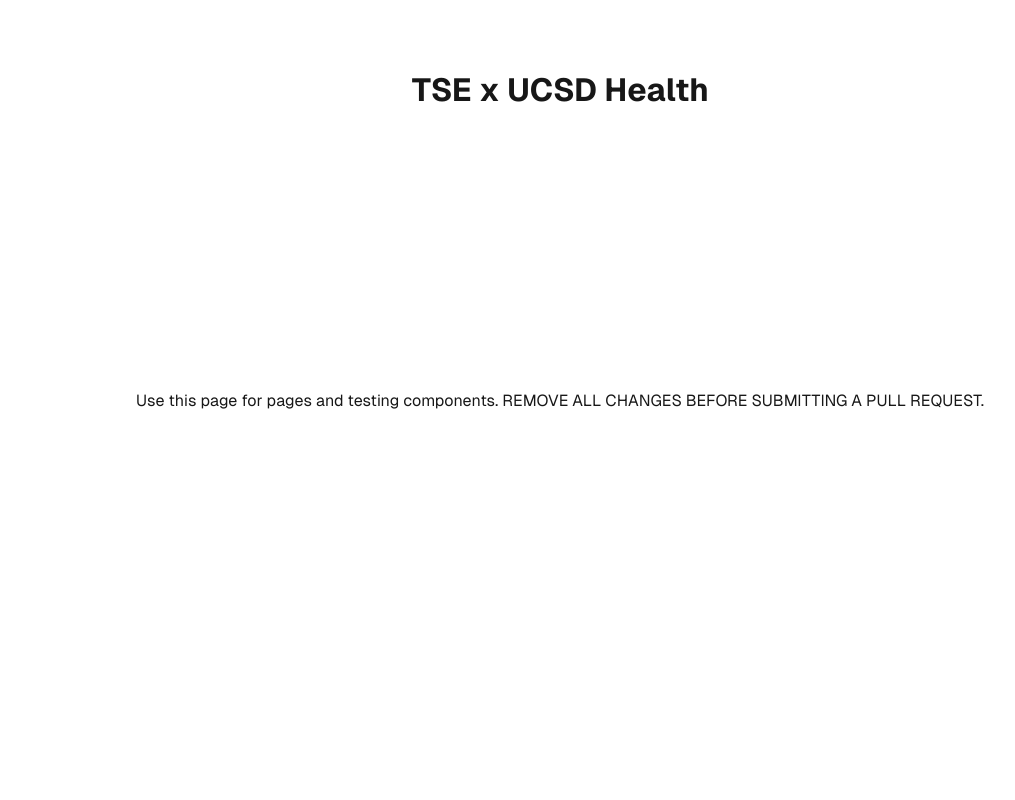
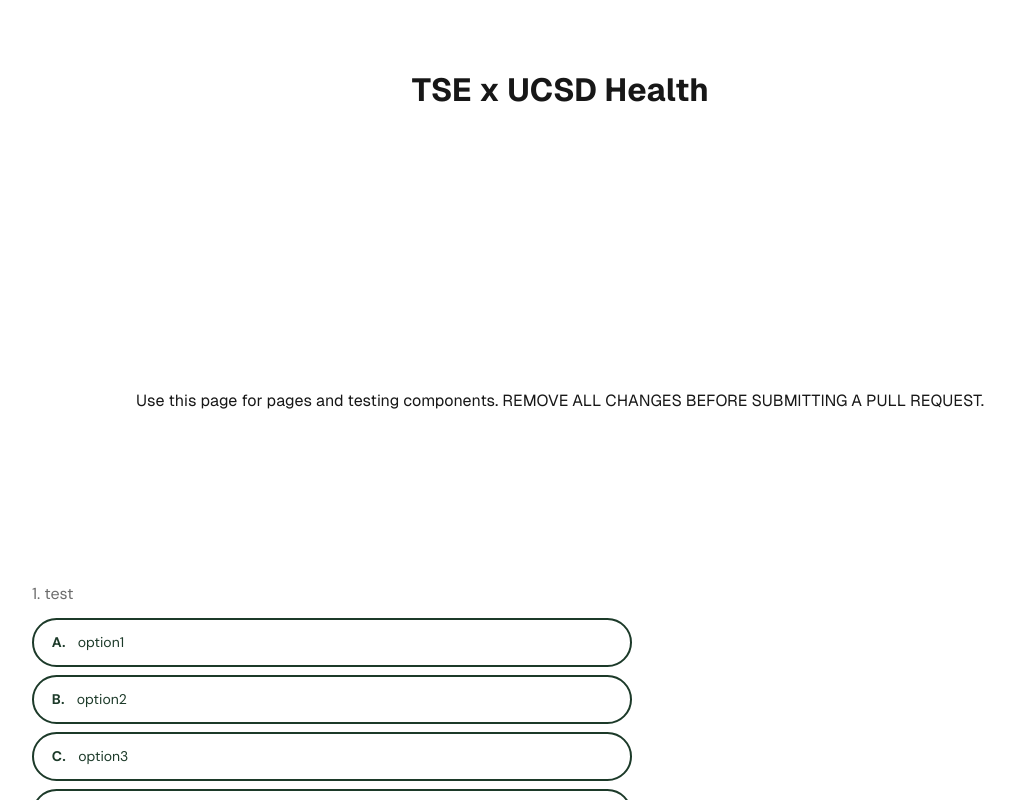
Before and after one commit to TritonSE/UCSD-Health-Gamified-Website, a Next.js app in the folder frontend/: page / in a window 1280 px wide. Shown: the whole page, without its empty margins (80-1095 px from the left). Built offline with nearby package versions, Linux system fonts and the light colour scheme; a web font is replaced by a local one.

Commit message:
created buttons and questions

```diff
--- /dev/null
+++ b/frontend/src/app/components/Question.module.css
@@ -0,0 +1,30 @@
+.quizContainer {
+  display: inline-flex;
+  padding: 32px;
+  flex-direction: column;
+  align-items: flex-start;
+  gap: 12px;
+  border-radius: 16px;
+  background-color: var(--background);
+  color: var(--background);
+  width: 100%;
+}
+
+.question {
+  color: var(--Secondary-Neutral-Gray5);
+  font-family: "DM Sans";
+  font-size: 16px;
+  font-style: normal;
+  font-weight: 400;
+  line-height: 24px; /* 150% */
+  align-self: stretch;
+}
+
+.buttonsContainer {
+  display: flex;
+  width: 100%;
+  max-width: 600px;
+  flex-direction: column;
+  align-items: flex-start;
+  gap: 8px;
+}
--- /dev/null
+++ b/frontend/src/app/components/Question.tsx
@@ -0,0 +1,62 @@
+"use client";
+
+import React, { useState } from "react";
+
+import styles from "./Question.module.css";
+import { QuizButton } from "./QuizButton";
+
+export type QuestionProps = {
+  question: string;
+  label1: string;
+  label2: string;
+  label3: string;
+  label4: string;
+};
+
+export const Question = ({ question, label1, label2, label3, label4 }: QuestionProps) => {
+  const [selected, setSelected] = useState<string | null>(null);
+
+  const handleSelect = (label: string) => {
+    setSelected(label);
+  };
+
+  return (
+    <div className={styles.quizContainer}>
+      <span className={styles.question}>{question}</span>
+      <div className={styles.buttonsContainer}>
+        <QuizButton
+          label={label1}
+          kind={selected === "A" ? "selected" : "primary"}
+          letter="A."
+          onClick={() => {
+            handleSelect("A");
+          }}
+        />
+        <QuizButton
+          label={label2}
+          kind={selected === "B" ? "selected" : "primary"}
+          letter="B."
+          onClick={() => {
+            handleSelect("B");
+          }}
+        />
+        <QuizButton
+          label={label3}
+          kind={selected === "C" ? "selected" : "primary"}
+          letter="C."
+          onClick={() => {
+            handleSelect("C");
+          }}
+        />
+        <QuizButton
+          label={label4}
+          kind={selected === "D" ? "selected" : "primary"}
+          letter="D."
+          onClick={() => {
+            handleSelect("D");
+          }}
+        />
+      </div>
+    </div>
+  );
+};
--- /dev/null
+++ b/frontend/src/app/components/QuizButton.module.css
@@ -0,0 +1,59 @@
+.button {
+  display: flex;
+  justify-content: space-between; /* Align text to left and icon to right */
+  align-items: center; /* Vertically center content */
+  width: 100%;
+  padding: 0.75rem 0.75rem;
+  border-radius: 50px;
+  font: var(--font-label);
+  cursor: pointer;
+  font-family: "DM Sans";
+  font-size: 14px;
+  font-style: normal;
+  font-weight: 400;
+  line-height: 20px;
+}
+
+.primary {
+  background-color: var(--background);
+  border: 0.125rem solid var(--color-action-border);
+  color: var(--color-action-border);
+}
+
+.selected {
+  background-color: var(--color-action-selected);
+  border: 0.125rem solid var(--color-action-border);
+  color: var(--color-action-border);
+}
+
+.correct {
+  background-color: var(--color-action-correct);
+  border: 0.125rem solid var(--color-action-border);
+  color: var(--color-text-primary);
+}
+
+.wrong {
+  background-color: var(--color-action-wrong);
+  border: 0.125rem solid var(--color-action-border);
+  color: var(--color-text-primary);
+}
+
+.letter {
+  font-family: "DM Sans";
+  font-size: 14px;
+  font-style: normal;
+  font-weight: 700;
+  line-height: 150%; /* 21px */
+  letter-spacing: 0.28px;
+  padding-right: 12px;
+}
+
+.icon {
+  display: flex;
+  padding-left: 1rem;
+  padding-right: 0.5rem;
+}
+
+.spacing {
+  padding-left: 1%;
+}
--- /dev/null
+++ b/frontend/src/app/components/QuizButton.tsx
@@ -0,0 +1,72 @@
+import React from "react";
+
+import styles from "./QuizButton.module.css";
+
+/**
+ * An interface defines the shape of an object (what fields are expected to exist and their types):
+ * https://www.typescriptlang.org/docs/handbook/2/objects.html.
+ *
+ * We can use interfaces to specify the types of a component's props. For this `Button` component,
+ * we require a string prop `label` and an optional prop `kind` which is restricted to two possible
+ * string values: "primary" or "secondary". The interface also extends another interface,
+ * `React.ComponentProps<"button">`, which comes from React and means that we also want to allow
+ * all the props that a regular `<button>` component can receive (such as `onPress`). This is only
+ * really useful for super basic "atom" components---most higher-level ones should have a pretty
+ * limited, explicitly defined set of props.
+ */
+export type ButtonProps = {
+  label: string;
+  kind?: "primary" | "selected" | "correct" | "wrong";
+  letter?: "A." | "B." | "C." | "D." | "E.";
+} & React.ComponentProps<"button">;
+
+/**
+ * This `Button` is pretty straightforward, besides the use of `React.forwardRef`. A ref is a way to
+ * store a reference to a component so you can do things with it in effects and other special cases
+ * (see https://react.dev/learn/manipulating-the-dom-with-refs). All built-in React components
+ * can accept refs, but components that we write cannot unless we use this `forwardRef` function.
+ * It wraps around the regular functional component and provides us with the `ref` argument which we
+ * pass along to the actual `<button>` element. If a developer chooses to use a ref on our `Button`,
+ * then it works as if it's on the `<button>` itself. If they don't use a ref, then nothing special
+ * happens.
+ *
+ * Also, note that we pass all the rest of the props (`...props`, called "rest parameter syntax") to
+ * the `<button>`. Thus our `Button` component works mostly like a standard `<button>` element, but
+ * with our own styling and restrictions on what can be put inside of it.
+ */
+export const QuizButton = React.forwardRef<HTMLButtonElement, ButtonProps>(function Button(
+  { label, kind = "primary", letter = "A.", className, ...props },
+  ref,
+) {
+  let icon = null;
+  let buttonClass = styles.button;
+  switch (kind) {
+    case "primary":
+      buttonClass += ` ${styles.primary}`;
+      break;
+    case "selected":
+      buttonClass += ` ${styles.selected}`;
+      break;
+    case "correct":
+      buttonClass += ` ${styles.correct}`;
+      icon = <img src={"/correct.svg"} />; // Checkmark
+      break;
+    case "wrong":
+      buttonClass += ` ${styles.wrong}`;
+      icon = <img src={"/incorrect.svg"} />; // X mark
+      break;
+  }
+  if (className) {
+    buttonClass += ` ${className}`;
+  }
+
+  return (
+    <button ref={ref} className={buttonClass} {...props}>
+      <span className={styles.spacing}>
+        <span className={styles.letter}>{letter}</span>
+        {label}
+      </span>
+      <span className={styles.icon}>{icon}</span>
+    </button>
+  );
+});
--- a/frontend/src/app/globals.css
+++ b/frontend/src/app/globals.css
@@ -4,6 +4,12 @@
 :root {
   --background: #ffffff;
   --foreground: #171717;
+  --color-text-primary: #ffffff;
+  --color-action-border: #1c3a29;
+  --color-action-selected: #bbd567;
+  --color-action-correct: #3bb966;
+  --color-action-wrong: #b93b3b;
+  --Secondary-Neutral-Gray5: #6c6c6c;
 }
 
 @media (prefers-color-scheme: dark) {
--- a/frontend/src/app/page.tsx
+++ b/frontend/src/app/page.tsx
@@ -1,3 +1,4 @@
+import { Question } from "./components/Question";
 import styles from "./page.module.css";
 
 export default function Home() {
@@ -9,6 +10,13 @@
         Use this page for pages and testing components. REMOVE ALL CHANGES BEFORE SUBMITTING A PULL
         REQUEST.
       </p>
+      <Question
+        question="1. test"
+        label1="option1"
+        label2="option2"
+        label3="option3"
+        label4="option4"
+      />
     </div>
   );
 }
```
Also changed, not shown: frontend/public/correct.svg (added), frontend/public/incorrect.svg (added).
